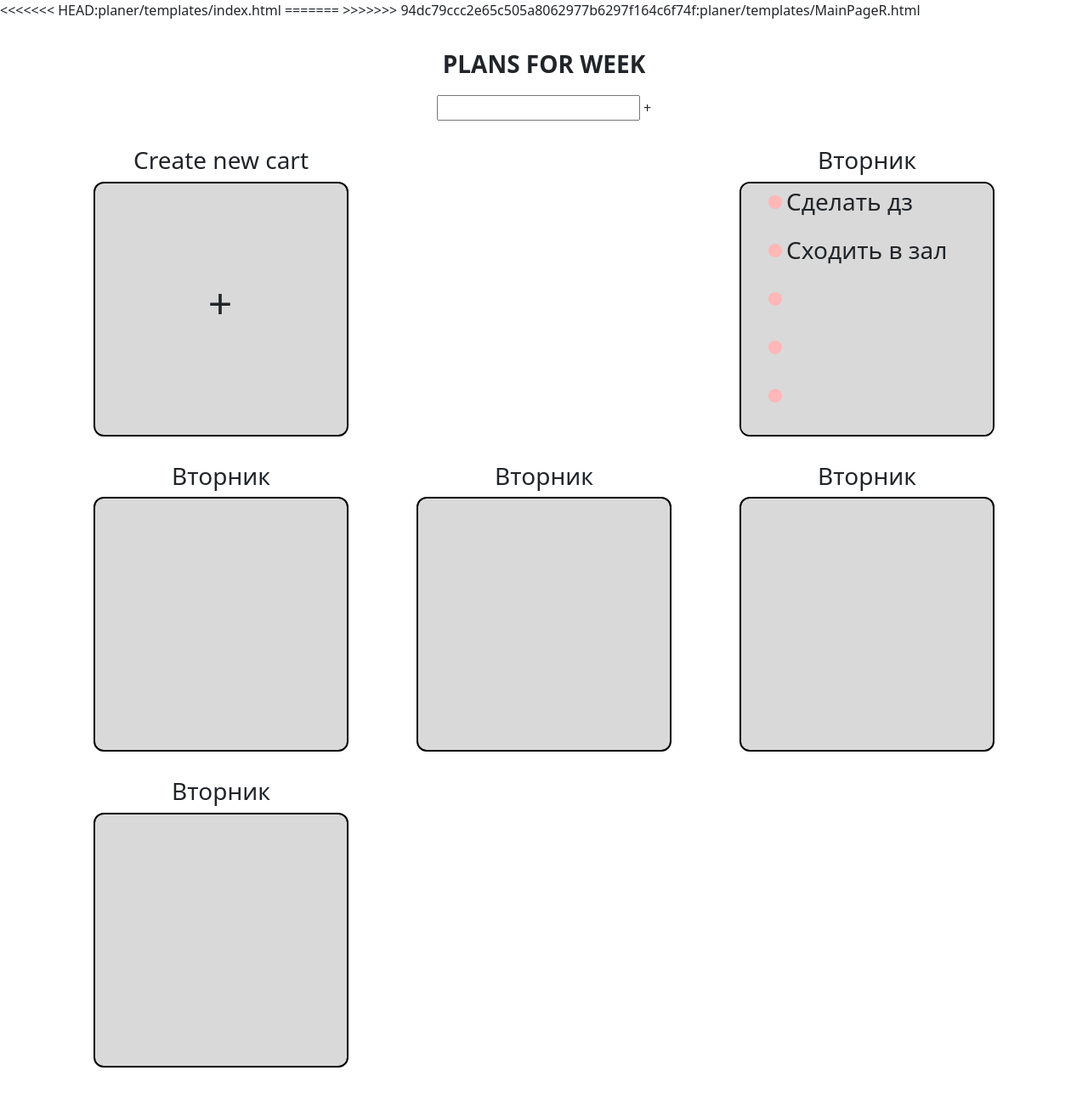
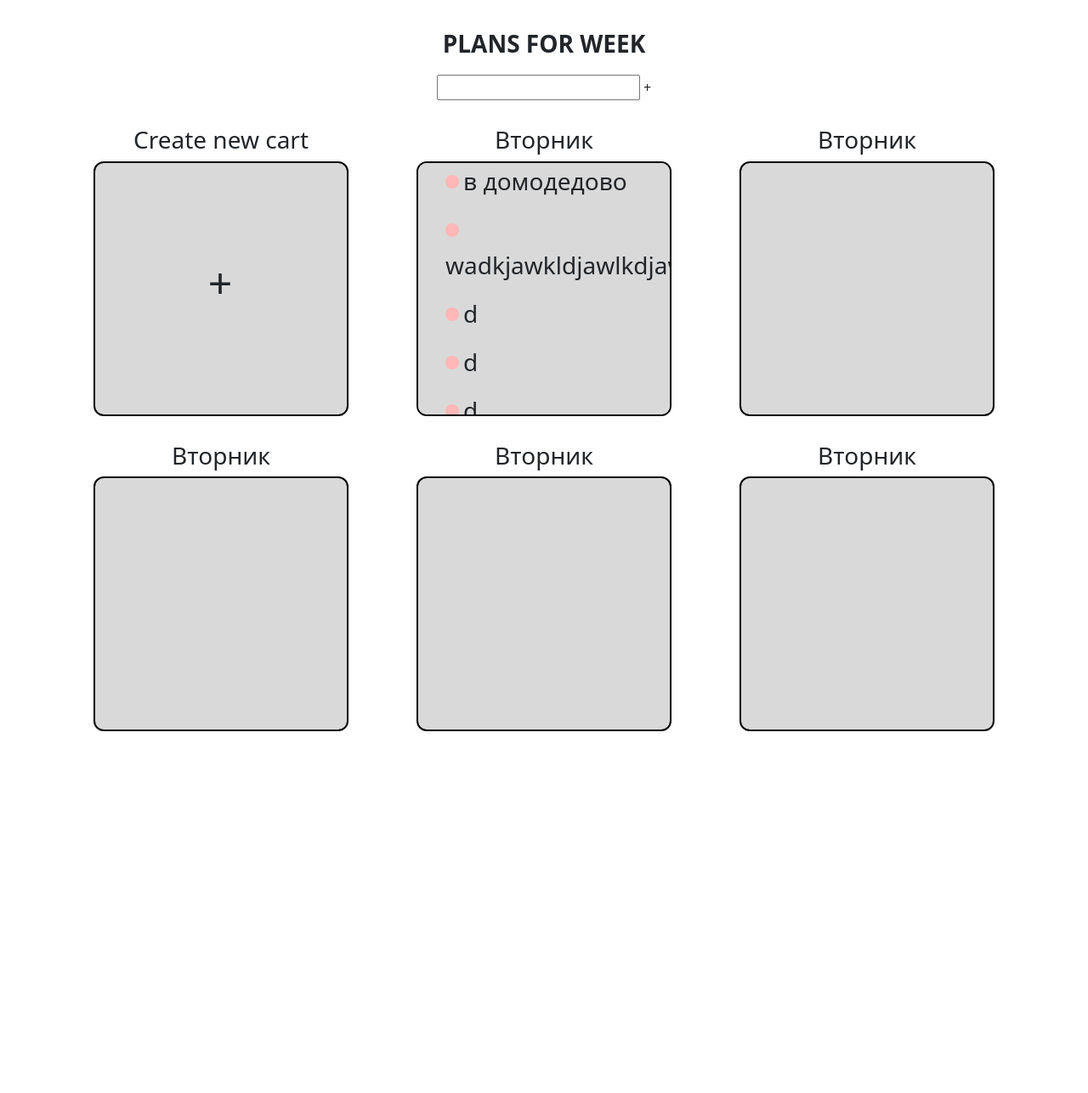
Before and after one commit to sadchordoma/test_name_gotta_change_later, a Django app: template planer/templates/MainPageR.html in a window 1280 px wide. Shown: the whole page at 85% size. After the commit the page ends 861 px from the top, so only its background shows below. Run offline with Django 4.2, Linux system fonts and the light colour scheme; the template is opened without the code that fills it: values that come from a table or form of the project are taken from there, others are empty; data comes from the database, SQL or seed files in the repository; both versions use the stored data as it was after the commit.

Commit message:
repair site

```diff
--- a/planer/templates/MainPageR.html
+++ b/planer/templates/MainPageR.html
@@ -8,18 +8,14 @@
     <meta name="viewport" content="width=device-width, initial-scale=1.0">
     <title>Document</title>
     <link rel="stylesheet" href="https://cdn.jsdelivr.net/npm/bootstrap@5.2.0/dist/css/bootstrap.min.css">
-<<<<<<< HEAD:planer/templates/index.html
-    <link rel="stylesheet" href="{% static 'css/RavilStyle.css' %}">
-=======
-    <link rel="stylesheet" href="css/StyleR.css">
->>>>>>> 94dc79ccc2e65c505a8062977b6297f164c6f74f:planer/templates/MainPageR.html
+    <link rel="stylesheet" href="{% static 'css/StyleR.css' %}">
 </head>
 
 <body>
     <div class="title">
         <p class="title__text">plans for week</p>
     </div>
-    <form class="writeWindow">
+    <form class="writeWindow" method="POST" enctype="multipart/form-data">
         {% csrf_token %}
         {{ form.name }}
         <button class="writeWindow__btn">+</button>
@@ -60,31 +56,14 @@
                 </div>
             </div>
             <div class="col-lg-4 col-sm-12 carts__item">
-                {% for n in name %}
                 <div class="carts__title">
                     <h3>Вторник</h3>
                 </div>
                 <div class="carts__body">
                     <ul class="carts__list list">
-                        {{ n.name }}
-                    </ul>
-                </div>
-                {% endfor %}
-            </div>
-            <div class="col-lg-4 col-sm-12 carts__item">
-                <div class="carts__title">
-                    <h3>Вторник</h3>
-                </div>
-                <div class="carts__body">
-                    <ul class="carts__list list">
-                        <li>Сделать дз</li>
-                        <li>Сходить в зал</li>
-                        <li></li>
-                        <li></li>
-                        <li></li>
-                        <li></li>
-                        <li></li>
-                        <li></li>
+                        {% for n in name %}
+                        <li>{{ n.name }}</li>
+                        {% endfor %}
                     </ul>
                 </div>
             </div>
--- a/planer/views.py
+++ b/planer/views.py
@@ -14,4 +14,4 @@
 	form =  ProductForm()
 	FormCard = PlusCard.objects.all()
 	name = Product.objects.all()
-	return render(request,"index.html",{'form':form,'name':name,'card':FormCard})
+	return render(request,"MainPageR.html",{'form':form,'name':name,'card':FormCard})
```
Also changed, not shown: db.sqlite3.
